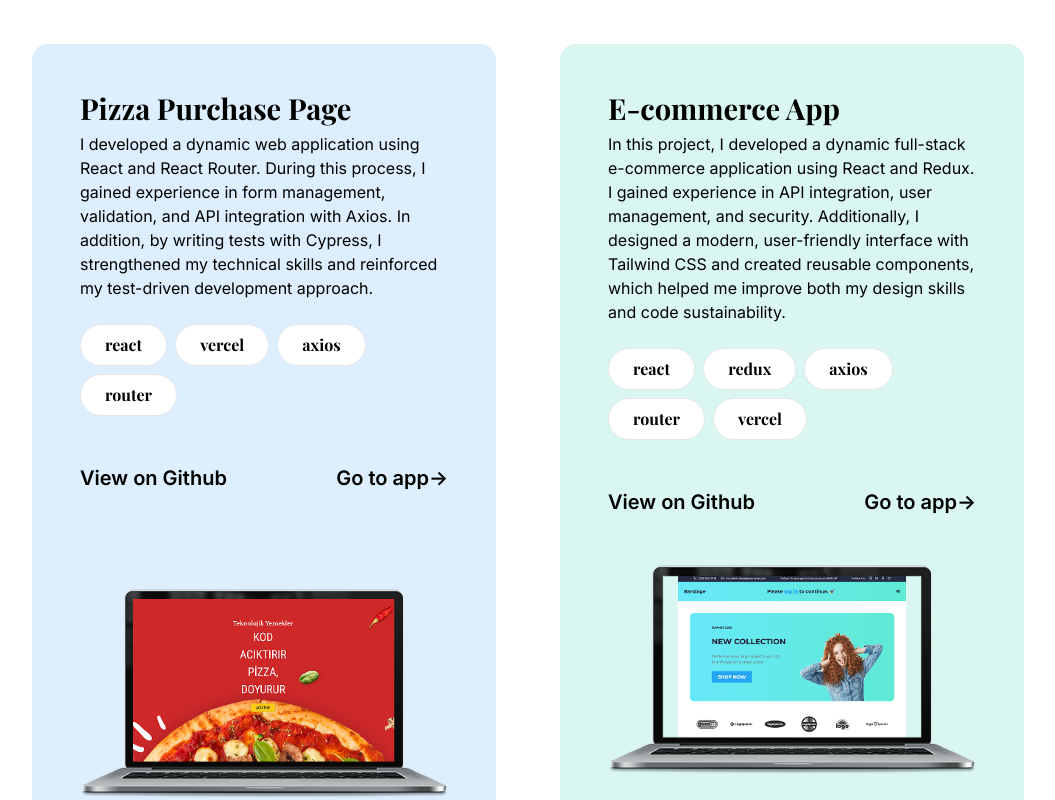
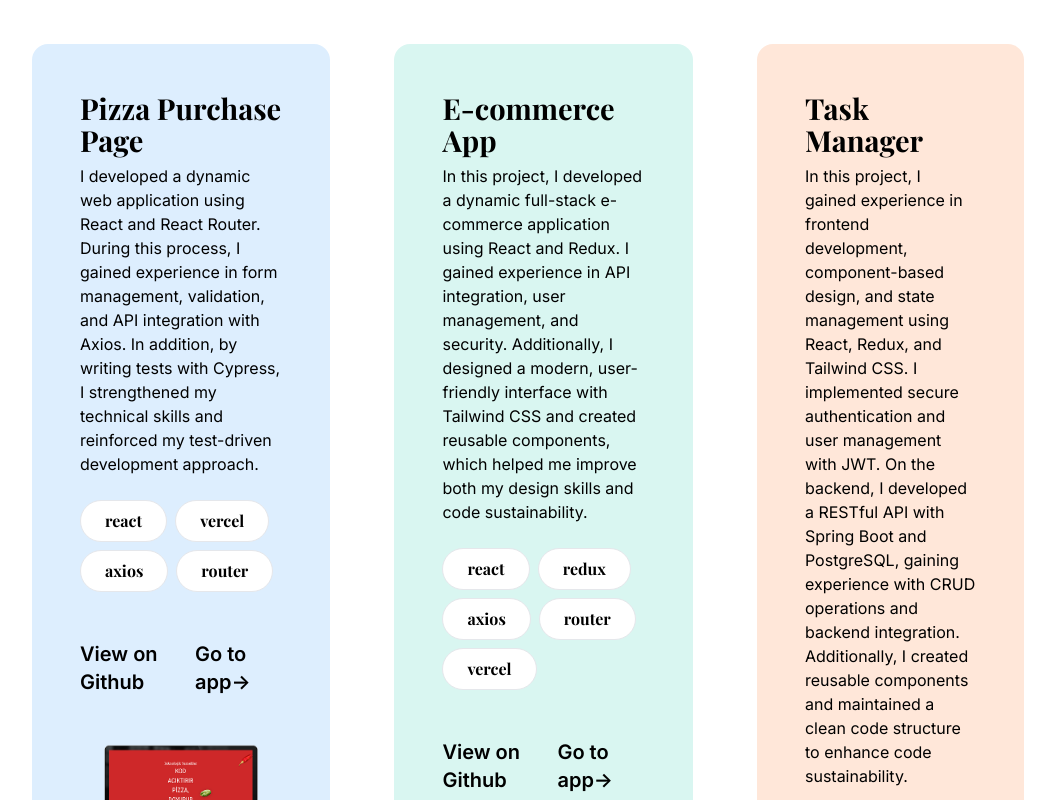
Before and after one commit to hediye-ersan/My-page, a React (Vite) app: page / in a window 1280 px wide. Shown: the part 2360-3160 px from the top of the page, without its empty margins (112-1167 px from the left). Built offline with nearby package versions, Linux system fonts and the light colour scheme; a web font is replaced by a local one.

Commit message:
added slider

```diff
--- a/src/components/Projects.jsx
+++ b/src/components/Projects.jsx
@@ -1,67 +1,95 @@
 import React from 'react';
+import Slider from 'react-slick';
 import { useLanguage } from '../contexts/LanguageContext';
-
+import 'slick-carousel/slick/slick.css';
+import 'slick-carousel/slick/slick-theme.css';
 
 const Projects = () => {
-
   const { currentLangContent } = useLanguage();
   const projectsData = currentLangContent.projects;
 
+  const sliderSettings = {
+    dots: true,
+    infinite: false,
+    speed: 500,
+    slidesToShow: 1,
+    slidesToScroll: 1,
+    arrows: true,
+  };
+
+  const fixedProjects = [projectsData.firstProject, projectsData.secondProject];
 
   return (
     <section className="py-20 px-6 sm:px-36 dark:bg-dark-bg2 dark:text-dark-text">
       <h2 className="text-3xl sm:text-4xl font-medium pb-12">{projectsData.title}</h2>
 
-      <div className="flex gap-10 sm:gap-16 flex-col sm:flex-row">
-        {/* First Project */}
-        <div className="w-full sm:w-2/4 text-left p-6 sm:p-12 rounded-2xl bg-[#DDEEFE] dark:bg-[#2D3235]">
-          <h3 className="text-2xl sm:text-[29px] font-bold font-playfair">{projectsData.firstProject.title}</h3>
-          <p className="text-base mt-2">{projectsData.firstProject.text}</p>
+      {/* Flex container: ilk 2 proje + 3. proje slider */}
+      <div className="flex flex-col sm:flex-row gap-10 sm:gap-16">
+        {/* İlk iki proje */}
+        {fixedProjects.map((project, index) => (
+          <div
+            key={index}
+            className={`w-full sm:w-2/5 text-left p-6 sm:p-12 rounded-2xl ${index === 0 ? 'bg-[#DDEEFE] dark:bg-[#2D3235]' : 'bg-[#D9F6F1] dark:bg-[#495351]'
+              }`}
+          >
+            <h3 className="text-2xl sm:text-[29px] font-bold font-playfair">{project.title}</h3>
+            <p className="mt-2">{project.text}</p>
 
             <div className="flex gap-2 flex-wrap w-full py-6 justify-center sm:justify-start">
-            {Object.values(projectsData.firstProject.skills).map((skill, index) => (
-              <p key={index} className="font-playfair font-bold text-sm sm:text-base border p-2 px-4 sm:px-6 rounded-3xl bg-[#FFFFFF] dark:bg-[#525252]">
+              {Object.values(project.skills).map((skill, i) => (
+                <p
+                  key={i}
+                  className="font-playfair font-bold text-sm sm:text-base border p-2 px-4 sm:px-6 rounded-3xl bg-[#FFFFFF] dark:bg-[#525252]"
+                >
                   {skill}
                 </p>
               ))}
             </div>
 
             <div className="flex flex-col sm:flex-row sm:justify-between items-start sm:items-center pt-6 gap-2 sm:gap-0">
-            <a href='https://github.com/hediye-ersan/My-Pizza-Page' className="font-semibold text-lg sm:text-xl">{projectsData.firstProject.viewGit.text}</a>
-            <a href='https://pizza-sayfam.vercel.app/' className="font-semibold text-lg sm:text-xl">{projectsData.firstProject.viewGit.button}</a>
+              <a href={project.viewGit.link} className="font-semibold text-lg sm:text-xl">{project.viewGit.text}</a>
+              <a href={project.viewGit.buttonLink} className="font-semibold text-lg sm:text-xl">{project.viewGit.button}</a>
             </div>
 
-          <div className="mt-10 sm:mt-24">
-            <img src={projectsData.firstProject.image} alt="Project 1" className="w-full max-w-full h-auto rounded-xl" />
+            <div className="mt-10 sm:mt-12">
+              <img src={project.image} alt={`Project ${index + 1}`} className="w-full max-w-full h-auto rounded-xl" />
             </div>
           </div>
+        ))}
 
-        {/* Second Project */}
-        <div className="w-full sm:w-2/4 text-left p-6 sm:px-12 sm:py-12 rounded-2xl bg-[#D9F6F1] dark:bg-[#495351]">
-          <h3 className="text-2xl sm:text-[29px] font-bold font-playfair">{projectsData.secondProject.title}</h3>
-          <p className="mt-2">{projectsData.secondProject.text}</p>
+        {/* 3. proje slider */}
+        <div className="w-full sm:w-2/5">
+          <Slider {...sliderSettings}>
+            <div className="w-full text-left p-6 sm:p-12 rounded-2xl bg-[#FFE7D9] dark:bg-[#4D3F35]">
+              <h3 className="text-2xl sm:text-[29px] font-bold font-playfair">{projectsData.thirdProject.title}</h3>
+              <p className="mt-2">{projectsData.thirdProject.text}</p>
 
               <div className="flex gap-2 flex-wrap w-full py-6 justify-center sm:justify-start">
-            {Object.values(projectsData.secondProject.skills).map((skill, index) => (
-              <p key={index} className="font-playfair font-bold text-sm sm:text-base border p-2 px-4 sm:px-6 rounded-3xl bg-[#FFFFFF] dark:bg-[#525252]">
+                {Object.values(projectsData.thirdProject.skills).map((skill, i) => (
+                  <p
+                    key={i}
+                    className="font-playfair font-bold text-sm sm:text-base border p-2 px-4 sm:px-6 rounded-3xl bg-[#FFFFFF] dark:bg-[#525252]"
+                  >
                     {skill}
                   </p>
                 ))}
               </div>
 
               <div className="flex flex-col sm:flex-row sm:justify-between items-start sm:items-center pt-6 gap-2 sm:gap-0">
-            <a href='https://github.com/hediye-ersan/Trend-Kod' className="font-semibold text-lg sm:text-xl">{projectsData.secondProject.viewGit.text}</a>
-            <a href='https://trend-kod.vercel.app/' className="font-semibold text-lg sm:text-xl">{projectsData.secondProject.viewGit.button}</a>
+                <a href={projectsData.thirdProject.viewGit.link} className="font-semibold text-lg sm:text-xl">{projectsData.thirdProject.viewGit.text}</a>
+                <a href={projectsData.thirdProject.viewGit.buttonLink} className="font-semibold text-lg sm:text-xl">{projectsData.thirdProject.viewGit.button}</a>
               </div>
 
               <div className="mt-10 sm:mt-12">
-            <img src={projectsData.secondProject.image} alt="Project 2" className="w-full max-w-full h-auto rounded-xl" />
+                <img src={projectsData.thirdProject.image} alt="Project 3" className="w-full max-w-full h-auto rounded-xl" />
               </div>
             </div>
+          </Slider>
+        </div>
+
       </div>
     </section>
   );
-
 };
 
 export default Projects;
```
Lines whose indentation alone changed are shown as unchanged.
